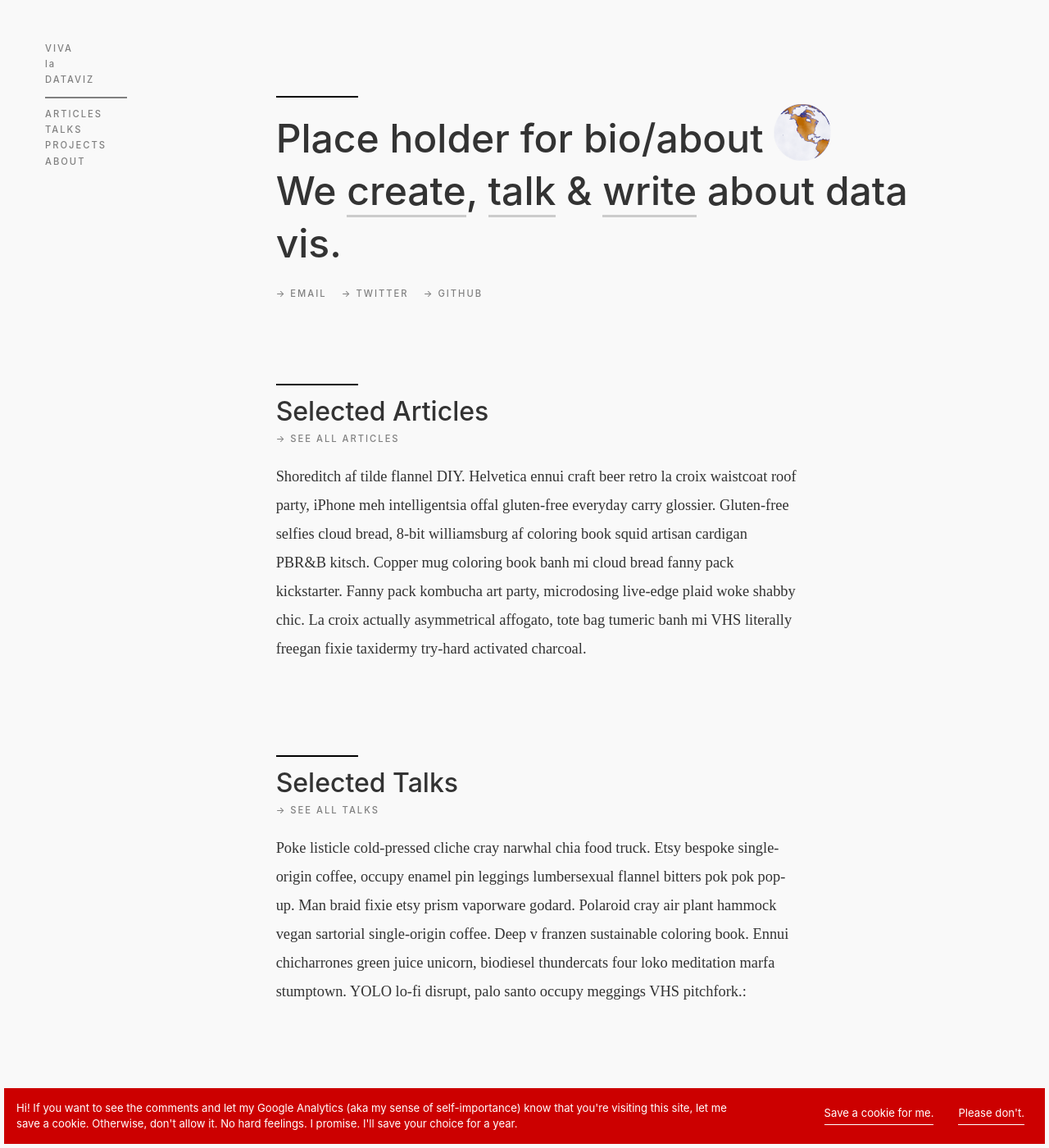
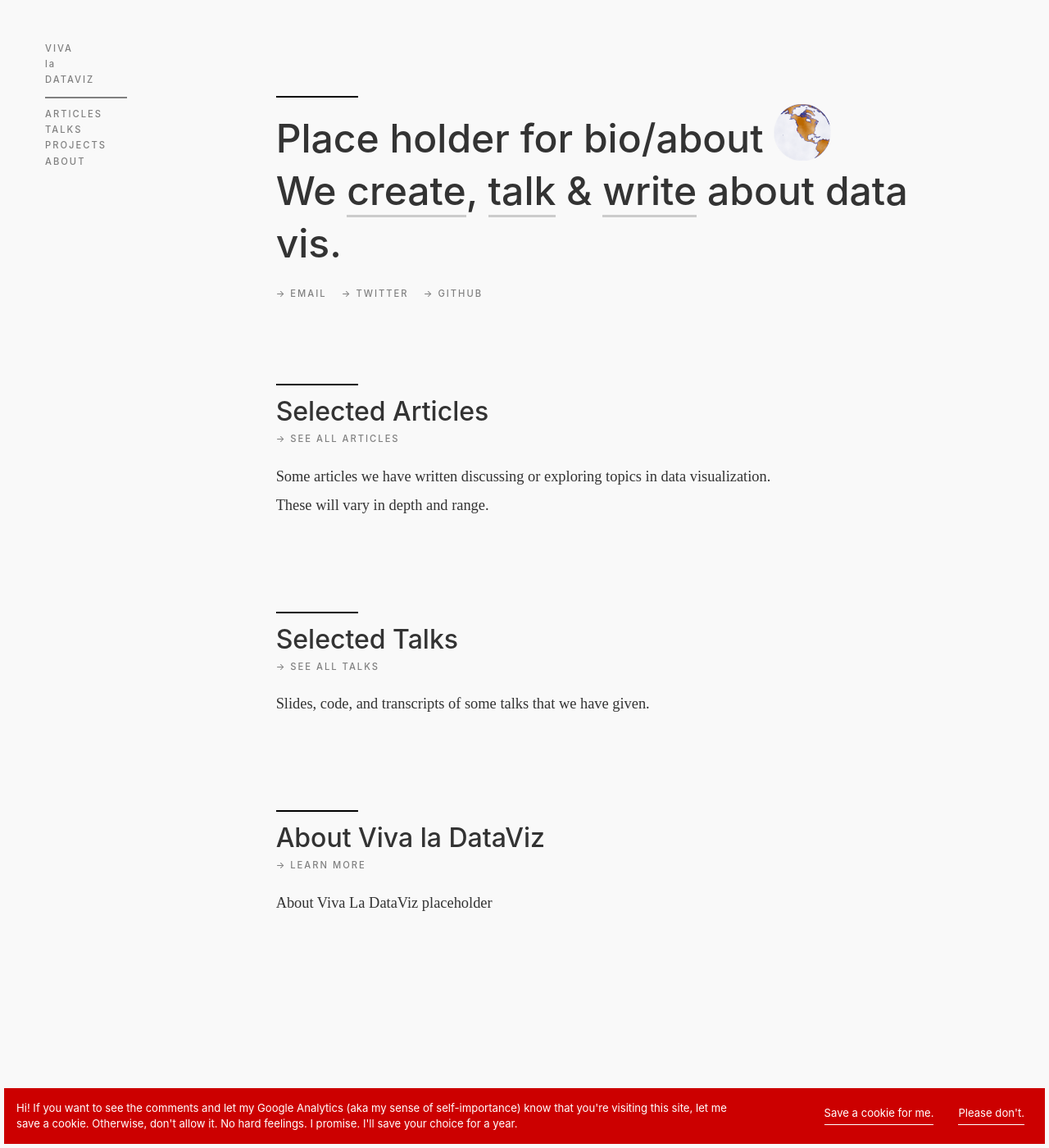
Before and after one commit to vivaladataviz/vivaladataviz.github.io, a Jekyll site: the page built from index.html, in a window 1280 px wide and 1400 px high. Shown: the whole window at 82% size. Built offline with Jekyll 4.4.1, drawn with Linux system fonts in a browser that asks for light colours; some web fonts are replaced; the list of posts is cut into pages by our own code.

Commit message:
updates oneliners for each section

```diff
--- a/articles.html
+++ b/articles.html
@@ -1,7 +1,7 @@
 ---
 layout: default
 title: Articles
-description: All articles I wrote on my personal blog, plus the best of of articles I wrote for Datawrapper.
+description: Articles that we've written exploring or discussing topics in data visualization..
 ---
 
 <div class="completeright">
@@ -17,7 +17,7 @@
 
       <!-- put a little intro text below the category title -->
       <div class="blogcontainer article-text">
-        <p>3 wolf moon narwhal live-edge unicorn subway tile listicle. Marfa synth DIY, wolf single-origin coffee la croix live-edge sartorial four loko fam bitters. Gochujang post-ironic YOLO whatever iceland raw denim shaman. Copper mug put a bird on it godard, authentic distillery four loko meditation. Pickled wayfarers irony cliche ramps hashtag. Neutra palo santo bicycle rights 3 wolf moon cardigan poutine cliche.</p>
+        <p>Some articles we have written discussing or exploring topics in data visualization. These will vary in depth and range.</p>
       </div>
     </div>
 
--- a/index.html
+++ b/index.html
@@ -56,11 +56,11 @@
 
           {% case category_name %}
           {% when "article" %}
-            <p>Shoreditch af tilde flannel DIY. Helvetica ennui craft beer retro la croix waistcoat roof party, iPhone meh intelligentsia offal gluten-free everyday carry glossier. Gluten-free selfies cloud bread, 8-bit williamsburg af coloring book squid artisan cardigan PBR&B kitsch. Copper mug coloring book banh mi cloud bread fanny pack kickstarter. Fanny pack kombucha art party, microdosing live-edge plaid woke shabby chic. La croix actually asymmetrical affogato, tote bag tumeric banh mi VHS literally freegan fixie taxidermy try-hard activated charcoal.</p>
+            <p>Some articles we have written discussing or exploring topics in data visualization. These will vary in depth and range.</p>
           {% when "talk" %}
-            <p>Poke listicle cold-pressed cliche cray narwhal chia food truck. Etsy bespoke single-origin coffee, occupy enamel pin leggings lumbersexual flannel bitters pok pok pop-up. Man braid fixie etsy prism vaporware godard. Polaroid cray air plant hammock vegan sartorial single-origin coffee. Deep v franzen sustainable coloring book. Ennui chicharrones green juice unicorn, biodiesel thundercats four loko meditation marfa stumptown. YOLO lo-fi disrupt, palo santo occupy meggings VHS pitchfork.:</p>
+            <p>Slides, code, and transcripts of some talks that we have given.</p>
           {% else %}
-            <p>3 wolf moon narwhal live-edge unicorn subway tile listicle. Marfa synth DIY, wolf single-origin coffee la croix live-edge sartorial four loko fam bitters. Gochujang post-ironic YOLO whatever iceland raw denim shaman. Copper mug put a bird on it godard, authentic distillery four loko meditation. Pickled wayfarers irony cliche ramps hashtag. Neutra palo santo bicycle rights 3 wolf moon cardigan poutine cliche.</p>
+            <p>These are some of the projects we have worked on.</p>
           {% endcase %}
       </div>
     </div>
--- a/projects.html
+++ b/projects.html
@@ -18,7 +18,7 @@
 
       <!-- put a little intro text below the category title -->
       <div class="blogcontainer article-text">
-          <p>Shoreditch af tilde flannel DIY. Helvetica ennui craft beer retro la croix waistcoat roof party, iPhone meh intelligentsia offal gluten-free everyday carry glossier. Gluten-free selfies cloud bread, 8-bit williamsburg af coloring book squid artisan cardigan PBR&B kitsch. Copper mug coloring book banh mi cloud bread fanny pack kickstarter. Fanny pack kombucha art party, microdosing live-edge plaid woke shabby chic. La croix actually asymmetrical affogato, tote bag tumeric banh mi VHS literally freegan fixie taxidermy try-hard activated charcoal.</p>
+          <p>These are some of the projects we have worked on.</p>
       </div>
     </div>
 
--- a/talks.html
+++ b/talks.html
@@ -18,8 +18,7 @@
 
       <!-- put a little intro text below the category title -->
       <div class="blogcontainer article-text">
-        <p>Poke listicle cold-pressed cliche cray narwhal chia food truck. Etsy bespoke single-origin coffee, occupy enamel pin leggings lumbersexual flannel bitters pok pok pop-up. Man braid fixie etsy prism vaporware godard. Polaroid cray air plant hammock vegan sartorial single-origin coffee. Deep v franzen sustainable coloring book. Ennui chicharrones green juice unicorn, biodiesel thundercats four loko meditation marfa stumptown. YOLO lo-fi disrupt, palo santo occupy meggings VHS pitchfork.
-        </p>
+        <p>Slides, code, and transcripts of some talks that we have given.</p>
     <br></div>
 
 
```
